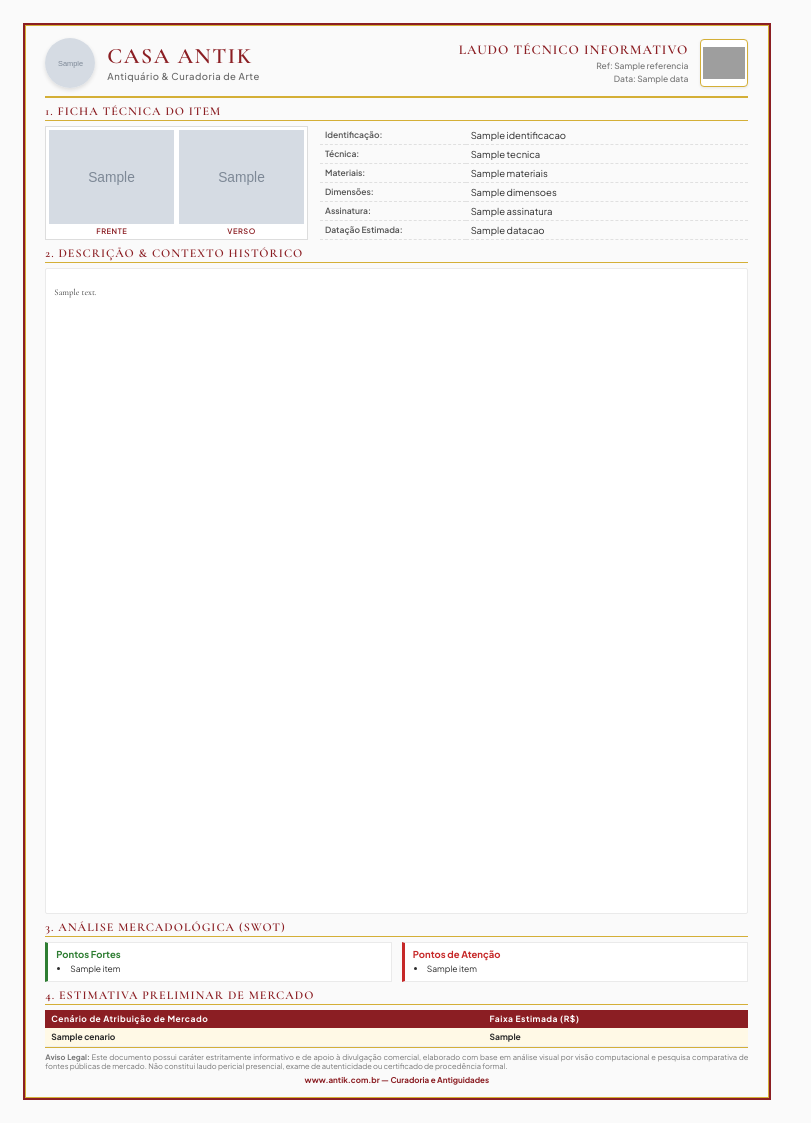
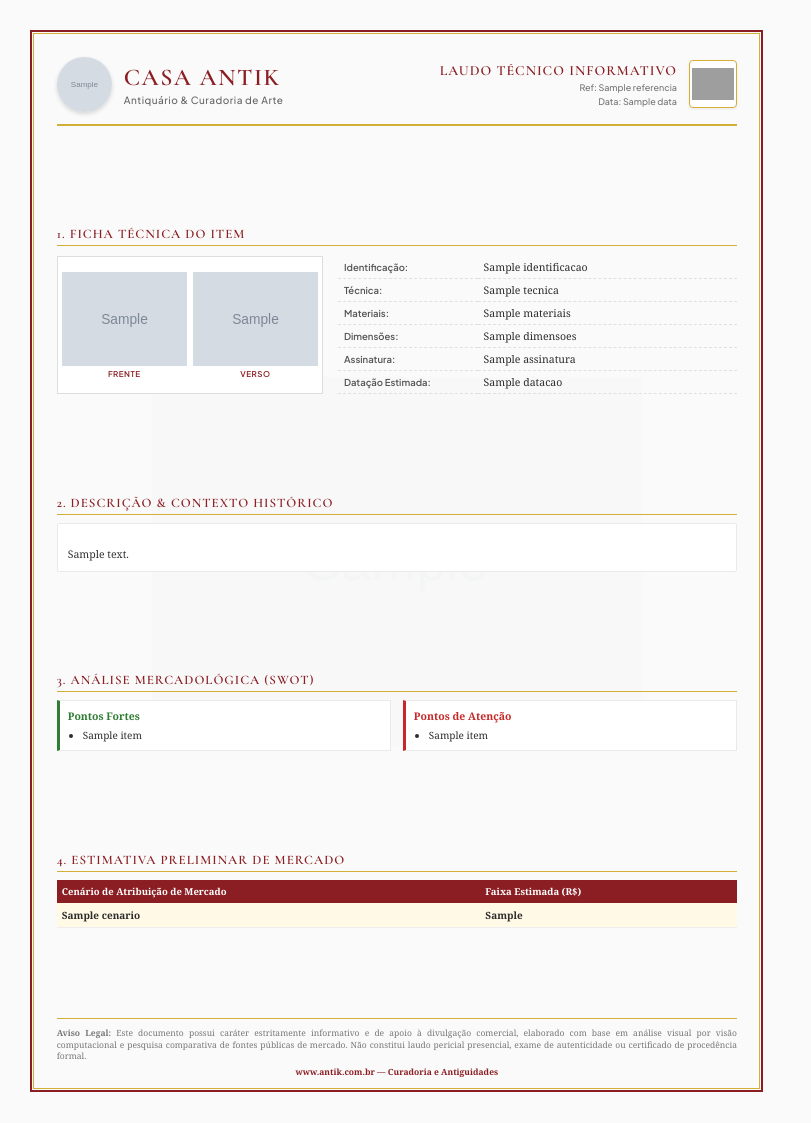
Before and after one commit to upsmartbr-maker/antik-laudos, a FastAPI app: template templates/laudo_template.html in a window 1280 px wide. Shown: the whole page, without its empty margins (0-811 px from the left). Run offline with FastAPI, Linux system fonts and the light colour scheme; the template is opened without the code that fills it: most values are stand-ins (such as "Sample title", 1, 10 or a date in 2020); grey boxes marked "Sample" are stand-in pictures; grey boxes are pictures that could not be loaded.

Commit message:
fix: restaura layout e tipografia original do laudo e implementa compressao WebP de alta fidelidade

```diff
--- a/pdf_service.py
+++ b/pdf_service.py
@@ -13,7 +13,7 @@ def get_logo_base64() -> str:
     if os.path.exists(logo_path):
         with open(logo_path, "rb") as f:
             from gemini_service import otimizar_imagem_base64
-            return otimizar_imagem_base64(f.read(), max_dim=250, quality=80)
+            return otimizar_imagem_base64(f.read(), max_dim=250, quality=88)
     return ""
 
 def gerar_qrcode_laudo(hash_foto: str) -> str:
--- a/templates/laudo_template.html
+++ b/templates/laudo_template.html
@@ -8,7 +8,7 @@
   <link href="https://fonts.googleapis.com/css2?family=Cormorant+Garamond:ital,wght@0,300;0,400;0,500;0,600;0,700;1,400&family=Plus+Jakarta+Sans:wght@300;400;500;600;700&display=swap" rel="stylesheet">
   <style>
     @page {
-      size: A4 portrait;
+      size: A4;
       margin: 0;
     }
 
@@ -21,7 +21,6 @@
         background-color: #FAFAFA !important;
         -webkit-print-color-adjust: exact !important;
         print-color-adjust: exact !important;
-        overflow: hidden !important;
       }
     }
 
@@ -36,65 +35,57 @@
       padding: 0;
       width: 210mm;
       height: 297mm;
-      max-height: 297mm;
-      font-family: 'Cormorant Garamond', Baskerville, 'Times New Roman', Georgia, serif;
+      font-family: 'Georgia', 'Times New Roman', serif;
       background-color: #FAFAFA;
       color: #2C2C2C;
       position: relative;
       overflow: hidden;
     }
 
-    /* Borda Elegante Dupla A4 */
+    /* Borda Elegante Dupla */
     .page-border {
       position: absolute;
-      top: 6mm;
-      left: 6mm;
-      right: 6mm;
-      bottom: 6mm;
+      top: 8mm;
+      left: 8mm;
+      right: 8mm;
+      bottom: 8mm;
       border: 2px solid #8B1E23;
       outline: 1px solid #D4AF37;
-      outline-offset: -3px;
+      outline-offset: -4px;
       pointer-events: none;
       z-index: 10;
     }
 
-    /* Marca d'Água Centralizada (Reutiliza imagem do header sem duplicar Base64) */
-    .watermark-bg {
+    /* Marca d'Água Centralizada */
+    .watermark {
       position: absolute;
       top: 50%;
       left: 50%;
       transform: translate(-50%, -50%);
-      width: 125mm;
-      height: 125mm;
-      background-repeat: no-repeat;
-      background-position: center;
-      background-size: contain;
+      width: 130mm;
       opacity: 0.04;
       z-index: 1;
       pointer-events: none;
     }
 
-    /* Container de Conteúdo com Padding Calibrado A4 */
+    /* Container de Conteúdo */
     .container {
       position: relative;
       z-index: 2;
-      padding: 10mm 12mm 10mm 12mm;
+      padding: 15mm 15mm 12mm 15mm;
       height: 100%;
-      max-height: 297mm;
       display: flex;
       flex-direction: column;
       justify-content: space-between;
-      overflow: hidden;
     }
 
     /* Cabeçalho */
     header {
-      flex: 0 0 auto;
       display: flex;
       align-items: center;
       justify-content: space-between;
       border-bottom: 2px solid #D4AF37;
-      padding-bottom: 8px;
+      padding-bottom: 12px;
     }
 
     .header-logo-container {
@@ -104,27 +95,26 @@
     }
 
     .header-logo {
-      width: 50px;
-      height: 50px;
+      width: 55px;
+      height: 55px;
       border-radius: 50%;
-      box-shadow: 0 2px 4px rgba(0,0,0,0.12);
+      box-shadow: 0 2px 4px rgba(0,0,0,0.15);
       object-fit: cover;
     }
 
     .brand-title {
-      font-family: 'Cormorant Garamond', Baskerville, 'Times New Roman', Georgia, serif;
-      font-size: 22px;
+      font-family: 'Cormorant Garamond', serif;
+      font-size: 24px;
       font-weight: 600;
       color: #8B1E23;
       letter-spacing: 1.5px;
       margin: 0;
       text-transform: uppercase;
-      line-height: 1.1;
     }
 
     .brand-subtitle {
-      font-family: 'Plus Jakarta Sans', -apple-system, BlinkMacSystemFont, 'Segoe UI', Roboto, Helvetica, Arial, sans-serif;
-      font-size: 9.5px;
+      font-family: 'Plus Jakarta Sans', sans-serif;
+      font-size: 10px;
       font-weight: 500;
       color: #666;
       margin: 2px 0 0 0;
@@ -139,14 +129,12 @@
     }
 
     .doc-title-block {
-      display: flex;
-      flex-direction: column;
-      align-items: flex-end;
+      text-align: right;
     }
 
     .doc-title {
-      font-family: 'Cormorant Garamond', Baskerville, 'Times New Roman', Georgia, serif;
-      font-size: 13.5px;
+      font-family: 'Cormorant Garamond', serif;
+      font-size: 14px;
       font-weight: 600;
       color: #8B1E23;
       text-transform: uppercase;
@@ -155,11 +143,11 @@
     }
 
     .doc-number {
-      font-family: 'Plus Jakarta Sans', -apple-system, BlinkMacSystemFont, 'Segoe UI', Roboto, Helvetica, Arial, sans-serif;
-      font-size: 8.5px;
+      font-family: 'Plus Jakarta Sans', sans-serif;
+      font-size: 9px;
       font-weight: 500;
       color: #777;
-      margin-top: 2px;
+      margin-top: 3px;
     }
 
     /* QR Code de Autenticação 48px x 48px com Borda Dourada */
@@ -182,38 +170,30 @@
     }
 
     /* Seções Principais */
-    section {
-      page-break-inside: avoid;
-    }
-
     .section-title {
-      font-family: 'Cormorant Garamond', Baskerville, 'Times New Roman', Georgia, serif;
-      font-size: 12px;
+      font-family: 'Cormorant Garamond', serif;
+      font-size: 13px;
       font-weight: 600;
       color: #8B1E23;
       text-transform: uppercase;
       letter-spacing: 1px;
       border-bottom: 1px solid #D4AF37;
-      padding-bottom: 2px;
-      margin-top: 6px;
-      margin-bottom: 5px;
+      padding-bottom: 3px;
+      margin-top: 10px;
+      margin-bottom: 8px;
     }
 
-    /* 1. Layout da Peça e Ficha Técnica */
-    .sec-specs {
-      flex: 0 0 auto;
-    }
-
+    /* Layout da Peça e Especificações */
     .piece-overview {
       display: flex;
-      gap: 12px;
-      margin-top: 4px;
+      gap: 15px;
+      margin-top: 10px;
     }
 
     .piece-image-container {
-      width: 38%;
+      width: 40%;
       border: 1px solid #DDD;
-      padding: 4px;
+      padding: 5px;
       background-color: #FFF;
       text-align: center;
       display: flex;
@@ -223,7 +203,7 @@
 
     .piece-image {
       width: 100%;
-      max-height: 140px;
+      max-height: 180px;
       object-fit: contain;
       display: block;
     }
@@ -231,8 +211,8 @@
     .piece-image-container.dual-image {
       display: flex;
       flex-direction: row;
-      gap: 5px;
-      padding: 3px;
+      gap: 6px;
+      padding: 4px;
     }
 
     .sub-image-box {
@@ -247,84 +227,70 @@
 
     .piece-image.dual {
       width: 100%;
-      max-height: 130px;
+      max-height: 160px;
       object-fit: contain;
     }
 
     .image-subcaption {
-      font-family: 'Plus Jakarta Sans', -apple-system, BlinkMacSystemFont, 'Segoe UI', Roboto, Helvetica, Arial, sans-serif;
-      font-size: 7.5px;
+      font-family: 'Plus Jakarta Sans', sans-serif;
+      font-size: 8px;
       font-weight: 600;
       color: #8B1E23;
       text-transform: uppercase;
       letter-spacing: 0.5px;
-      margin-top: 2px;
+      margin-top: 3px;
     }
 
     .piece-specs {
-      width: 62%;
+      width: 60%;
     }
 
     table.specs-table {
       width: 100%;
       border-collapse: collapse;
-      font-size: 9.5px;
-      font-family: 'Plus Jakarta Sans', -apple-system, BlinkMacSystemFont, 'Segoe UI', Roboto, Helvetica, Arial, sans-serif;
+      font-size: 10.5px;
     }
 
     table.specs-table td {
-      padding: 3px 5px;
+      padding: 4px 6px;
       border-bottom: 1px dashed #E0E0E0;
     }
 
     table.specs-table td.label {
-      font-size: 8.5px;
+      font-family: 'Plus Jakarta Sans', sans-serif;
+      font-size: 9.5px;
       font-weight: 600;
       color: #555;
-      width: 34%;
+      width: 35%;
     }
 
-    /* 2. Descrição & Contexto Histórico */
-    .sec-desc {
-      flex: 1 1 auto;
-      min-height: 0;
-      display: flex;
-      flex-direction: column;
-    }
-
+    /* Descrição Texto */
     .text-box {
-      font-family: 'Cormorant Garamond', Baskerville, 'Times New Roman', Georgia, serif;
-      font-size: 8.8px;
-      line-height: 1.35;
+      font-size: 10.5px;
+      line-height: 1.45;
       color: #333;
       background-color: #FFF;
       border: 1px solid #EAEAEA;
-      padding: 6px 8px;
+      padding: 8px 10px;
       border-radius: 2px;
       text-align: justify;
-      flex: 1 1 auto;
       white-space: pre-line;
     }
 
-    /* 3. Análise Mercadológica (SWOT) */
-    .sec-swot {
-      flex: 0 0 auto;
-    }
-
+    /* Caixas de Prós e Contras */
     .swot-container {
       display: flex;
-      gap: 10px;
-      margin-top: 4px;
+      gap: 12px;
+      margin-top: 5px;
     }
 
     .swot-box {
       width: 50%;
       background-color: #FFF;
       border: 1px solid #EAEAEA;
-      padding: 5px 8px;
-      font-size: 8.5px;
-      line-height: 1.3;
-      font-family: 'Plus Jakarta Sans', -apple-system, BlinkMacSystemFont, 'Segoe UI', Roboto, Helvetica, Arial, sans-serif;
+      padding: 8px;
+      font-size: 10px;
+      line-height: 1.4;
     }
 
     .swot-box.pros {
@@ -337,8 +303,8 @@
 
     .swot-title {
       font-weight: bold;
-      margin-bottom: 3px;
-      font-size: 9.5px;
+      margin-bottom: 4px;
+      font-size: 10.5px;
     }
 
     .swot-box.pros .swot-title { color: #2E7D32; }
@@ -346,38 +312,28 @@
 
     .swot-box ul {
       margin: 0;
-      padding-left: 14px;
+      padding-left: 15px;
     }
 
-    .swot-box li {
-      margin-bottom: 2px;
-    }
-
-    /* 4. Estimativa Preliminar de Mercado */
-    .sec-pricing {
-      flex: 0 0 auto;
-    }
-
+    /* Tabela de Precaver / Estimativa */
     table.pricing-table {
       width: 100%;
       border-collapse: collapse;
-      font-size: 8.5px;
-      margin-top: 4px;
+      font-size: 10px;
+      margin-top: 5px;
       background-color: #FFF;
-      font-family: 'Plus Jakarta Sans', -apple-system, BlinkMacSystemFont, 'Segoe UI', Roboto, Helvetica, Arial, sans-serif;
     }
 
     table.pricing-table th {
       background-color: #8B1E23;
       color: #FFF;
-      padding: 3.5px 6px;
+      padding: 5px;
       text-align: left;
-      font-size: 8.5px;
-      letter-spacing: 0.5px;
+      font-size: 9.5px;
     }
 
     table.pricing-table td {
-      padding: 3.5px 6px;
+      padding: 5px;
       border-bottom: 1px solid #EEE;
     }
 
@@ -388,14 +344,12 @@
 
     /* Rodapé / Isenção Legal */
     footer {
-      flex: 0 0 auto;
       border-top: 1px solid #D4AF37;
-      padding-top: 5px;
-      font-size: 7.5px;
+      padding-top: 8px;
+      font-size: 8.5px;
       color: #777;
-      line-height: 1.25;
+      line-height: 1.35;
       text-align: justify;
-      font-family: 'Plus Jakarta Sans', -apple-system, BlinkMacSystemFont, 'Segoe UI', Roboto, Helvetica, Arial, sans-serif;
     }
 
     .disclaimer {
@@ -406,8 +360,7 @@
       text-align: center;
       font-weight: bold;
       color: #8B1E23;
-      margin-top: 3px;
-      font-size: 8px;
+      margin-top: 4px;
     }
   </style>
 </head>
@@ -416,15 +369,15 @@
   <!-- Borda decorativa A4 -->
   <div class="page-border"></div>
 
-  <!-- Marca d'Água Centralizada (sem duplicação de Base64 no HTML) -->
-  <div class="watermark-bg" id="watermarkBg"></div>
+  <!-- Marca d'Água do Logo no Fundo -->
+  <img src="{{ logo_base64 }}" class="watermark" alt="Marca d'água Casa Antik">
 
   <div class="container">
 
-    <!-- Cabeçalho com Logotipo e QR Code de Autenticação -->
+    <!-- Cabeçalho -->
     <header>
       <div class="header-logo-container">
-        <img src="{{ logo_base64 }}" class="header-logo" id="headerLogo" alt="Logo Casa Antik">
+        <img src="{{ logo_base64 }}" class="header-logo" alt="Logo Casa Antik">
         <div>
           <h1 class="brand-title">Casa Antik</h1>
           <p class="brand-subtitle">Antiquário & Curadoria de Arte</p>
@@ -436,14 +389,16 @@
           <div class="doc-number">Ref: {{ referencia }}</div>
           <div class="doc-number">Data: {{ data }}</div>
         </div>
+        {% if qrcode_base64 %}
         <a href="https://www.antik.com.br/laudo/{{ hash_foto }}" target="_blank" class="qrcode-wrapper" title="Validar autenticidade do laudo">
           <img src="{{ qrcode_base64 }}" class="header-qrcode" alt="QR Code de Validação">
         </a>
+        {% endif %}
       </div>
     </header>
 
-    <!-- 1. Ficha Técnica do Item -->
-    <section class="sec-specs">
+    <!-- Visão Geral do Produto -->
+    <section>
       <div class="section-title">1. Ficha Técnica do Item</div>
       <div class="piece-overview">
         {% if imagem_verso_url %}
@@ -459,6 +414,7 @@
         </div>
         {% else %}
         <div class="piece-image-container">
+          <!-- Imagem dinâmica da peça -->
           <img src="{{ imagem_url }}" class="piece-image" alt="Fotografia da Peça">
         </div>
         {% endif %}
@@ -493,16 +449,16 @@
       </div>
     </section>
 
-    <!-- 2. Descrição & Contexto Histórico -->
-    <section class="sec-desc">
+    <!-- Descrição Descritiva e Histórica -->
+    <section>
       <div class="section-title">2. Descrição & Contexto Histórico</div>
       <div class="text-box">
         {{ descricao_contexto }}
       </div>
     </section>
 
-    <!-- 3. Análise Mercadológica (SWOT) -->
-    <section class="sec-swot">
+    <!-- Prós e Contras -->
+    <section>
       <div class="section-title">3. Análise Mercadológica (SWOT)</div>
       <div class="swot-container">
         <div class="swot-box pros">
@@ -524,8 +480,8 @@
       </div>
     </section>
 
-    <!-- 4. Estimativa Preliminar de Mercado -->
-    <section class="sec-pricing">
+    <!-- Cenário de Valoração -->
+    <section>
       <div class="section-title">4. Estimativa Preliminar de Mercado</div>
       <table class="pricing-table">
         <thead>
@@ -545,7 +501,7 @@
       </table>
     </section>
 
-    <!-- Rodapé / Isenção Legal -->
+    <!-- Isenção Legal e Rodapé -->
     <footer>
       <p class="disclaimer">
         <b>Aviso Legal:</b> Este documento possui caráter estritamente informativo e de apoio à divulgação comercial, elaborado com base em análise visual por visão computacional e pesquisa comparativa de fontes públicas de mercado. Não constitui laudo pericial presencial, exame de autenticidade ou certificado de procedência formal.
@@ -555,18 +511,5 @@
 
   </div>
 
-  <!-- Sincroniza marca d'água sem duplicar Base64 no arquivo -->
-  <script>
-    (function() {
-      try {
-        var logo = document.getElementById('headerLogo');
-        var wm = document.getElementById('watermarkBg');
-        if (logo && wm && logo.src) {
-          wm.style.backgroundImage = 'url("' + logo.src + '")';
-        }
-      } catch (e) {}
-    })();
-  </script>
-
 </body>
 </html>
```
Also changed, not shown: gemini_service.py (+14 -14 lines), test_template_opt.py (+37 -22 lines).
